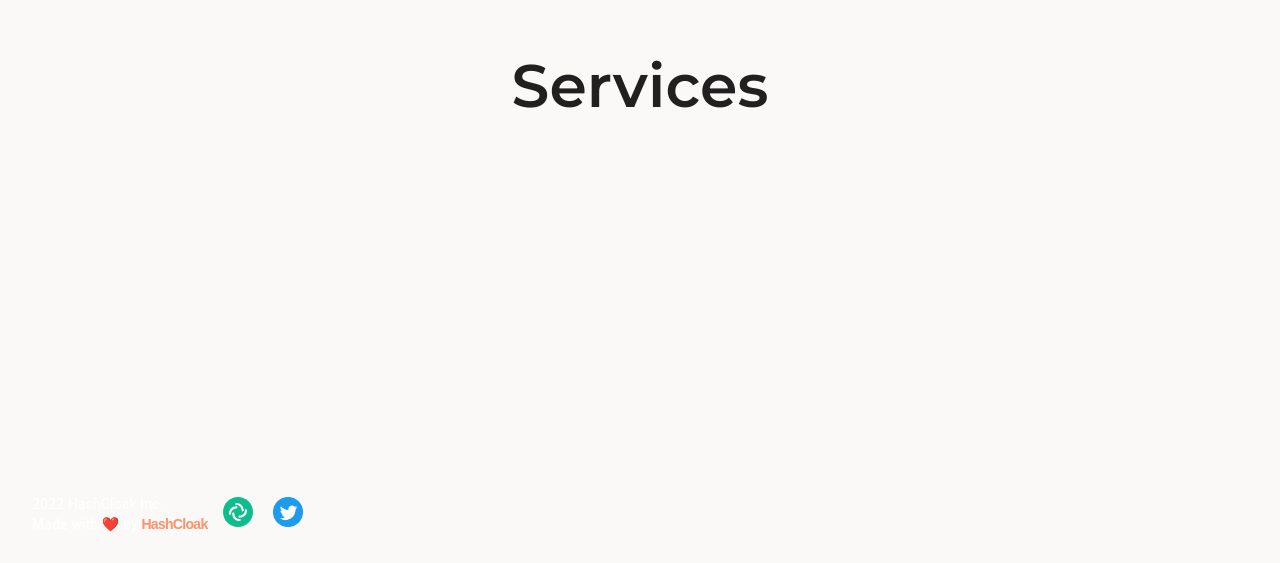
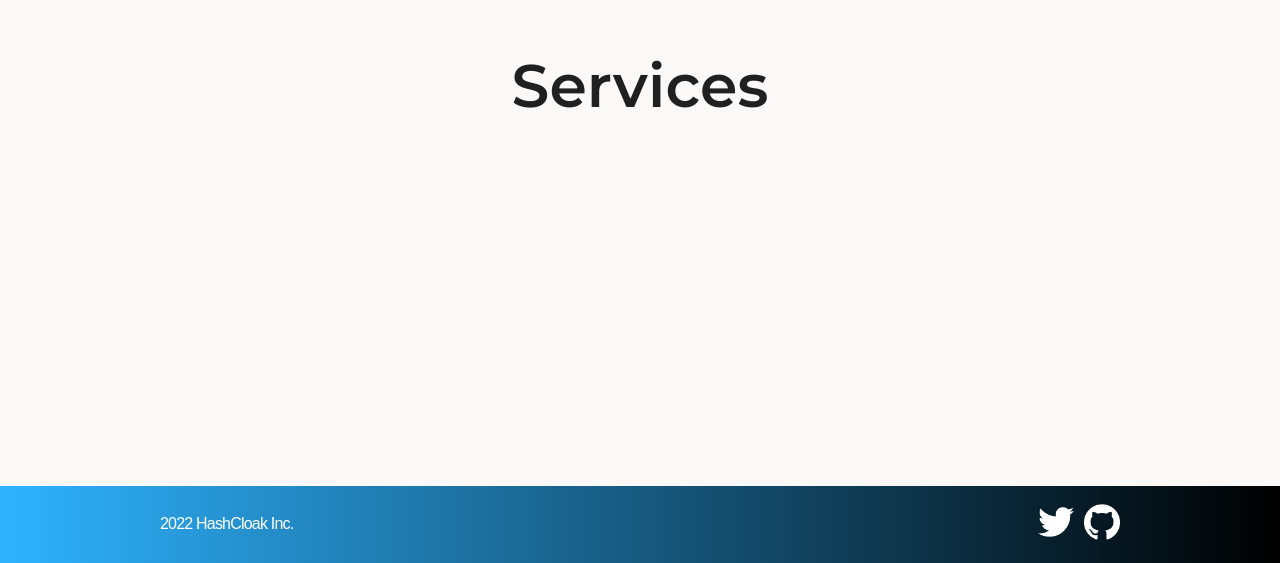
Before and after one commit to sumi0820/dev-hashcloak, a React (Create React App) app: page / in a window 1280 px wide. Shown: the part 1114-1677 px from the top of the page. Built offline with nearby package versions, Linux system fonts and the light colour scheme; a web font is replaced by a local one.

Commit message:
add footer

```diff
--- a/src/components/templates/Footer.tsx
+++ b/src/components/templates/Footer.tsx
@@ -1,56 +1,38 @@
 import React from 'react';
 import { makeStyles } from '@material-ui/core/styles';
-import elementLogo from '../../assets/element-logo.svg';
-import twitterLogo from '../../assets/twitter-logo.png';
+import { Grid } from '@material-ui/core';
+import githubLogo from '../../assets/github-logo.png';
+import twitterLogo from '../../assets/twitter-logo-white.png';
 
 const useStyles = makeStyles(({ breakpoints }) => ({
   container: {
-    paddingTop: '.5rem',
-    paddingRight: '2rem',
-    paddingLeft: '2rem',
-    boxSizing: 'border-box',
-    marginTop: 'auto',
-    [breakpoints.down('sm')]: {
-      paddingRight: '.8rem',
-      paddingLeft: '.8rem',
-    },
-  },
-  wrapper: {
-    width: '100%',
-    paddingBottom: '1.2rem',
-    bottom: '0',
     display: 'flex',
     alignItems: 'center',
-    zIndex: 2000,
+    backgroundImage: 'linear-gradient(to right, #2eb3ff, #000000)',
+    padding: '.7rem 10rem',
+    width: '100%',
     [breakpoints.down('sm')]: {
-      paddingBottom: '.6rem',
+      paddingRight: '8rem',
+      paddingLeft: '8rem',
     },
-  },
-  small: {
-    fontSize: '14px',
-    color: '#868686',
-    marginRight: '1rem',
-    [breakpoints.down('sm')]: {
-      fontSize: '10px',
+    [breakpoints.down('xs')]: {
+      paddingRight: '4rem',
+      paddingLeft: '4em',
     },
   },
   logo: {
-    object: 'fit',
-    width: '30px',
-    marginRight: '20px',
-    [breakpoints.down('sm')]: {
-      width: '24px',
-    },
+    objectFit: 'contain',
+    width: '36px',
+    marginLeft: '10px',
   },
-  texts: {
+  contentLeft: {
+    color: 'white',
+    textAlign: 'left',
+  },
+  contentRight: {
     display: 'flex',
-    flexDirection: 'column',
-    color: '#ffff',
-  },
-  sns: {
-    [breakpoints.down('xs')]: {
-      display: 'flex',
-    },
+    justifyContent: 'flex-end',
+    alignItems: 'center',
   },
 }));
 
@@ -60,34 +42,13 @@ const Footer: React.FunctionComponent = () => {
 
   return (
     <footer className={classes.container}>
-      <div className={classes.wrapper}>
-        <div className={classes.texts}>
-          <small className={classes.small}>{currentYear} HashCloak Inc.</small>
-          <small className={classes.small}>
-            Made with ❤️ by{' '}
-            <a
-              href="https://hashcloak.com/"
-              target="_blank"
-              rel="noopener noreferrer"
-            >
-              HashCloak
-            </a>
-          </small>
-        </div>
-        <div className={classes.sns}>
+      <Grid container spacing={1}>
+        <Grid item xs={6} className={classes.contentLeft}>
+          <p>{currentYear} HashCloak Inc.</p>
+        </Grid>
+        <Grid item xs={6} style={{}} className={classes.contentRight}>
           <a
-            href="https://app.element.io/#/room/#meson-community:matrix.org"
-            target="_blank"
-            rel="noopener noreferrer"
-          >
-            <img
-              src={elementLogo}
-              alt="element-logo"
-              className={classes.logo}
-            />
-          </a>
-          <a
-            href="https://twitter.com/MesonMixnet"
+            href="https://twitter.com/hashcloak"
             target="_blank"
             rel="noopener noreferrer"
           >
@@ -97,8 +58,15 @@ const Footer: React.FunctionComponent = () => {
               className={classes.logo}
             />
           </a>
-        </div>
-      </div>
+          <a
+            href="https://github.com/hashcloak"
+            target="_blank"
+            rel="noopener noreferrer"
+          >
+            <img src={githubLogo} alt="github-logo" className={classes.logo} />
+          </a>
+        </Grid>
+      </Grid>
     </footer>
   );
 };
```
Also changed, not shown: src/assets/github-logo.png (added), src/assets/twitter-logo-white.png (added).
